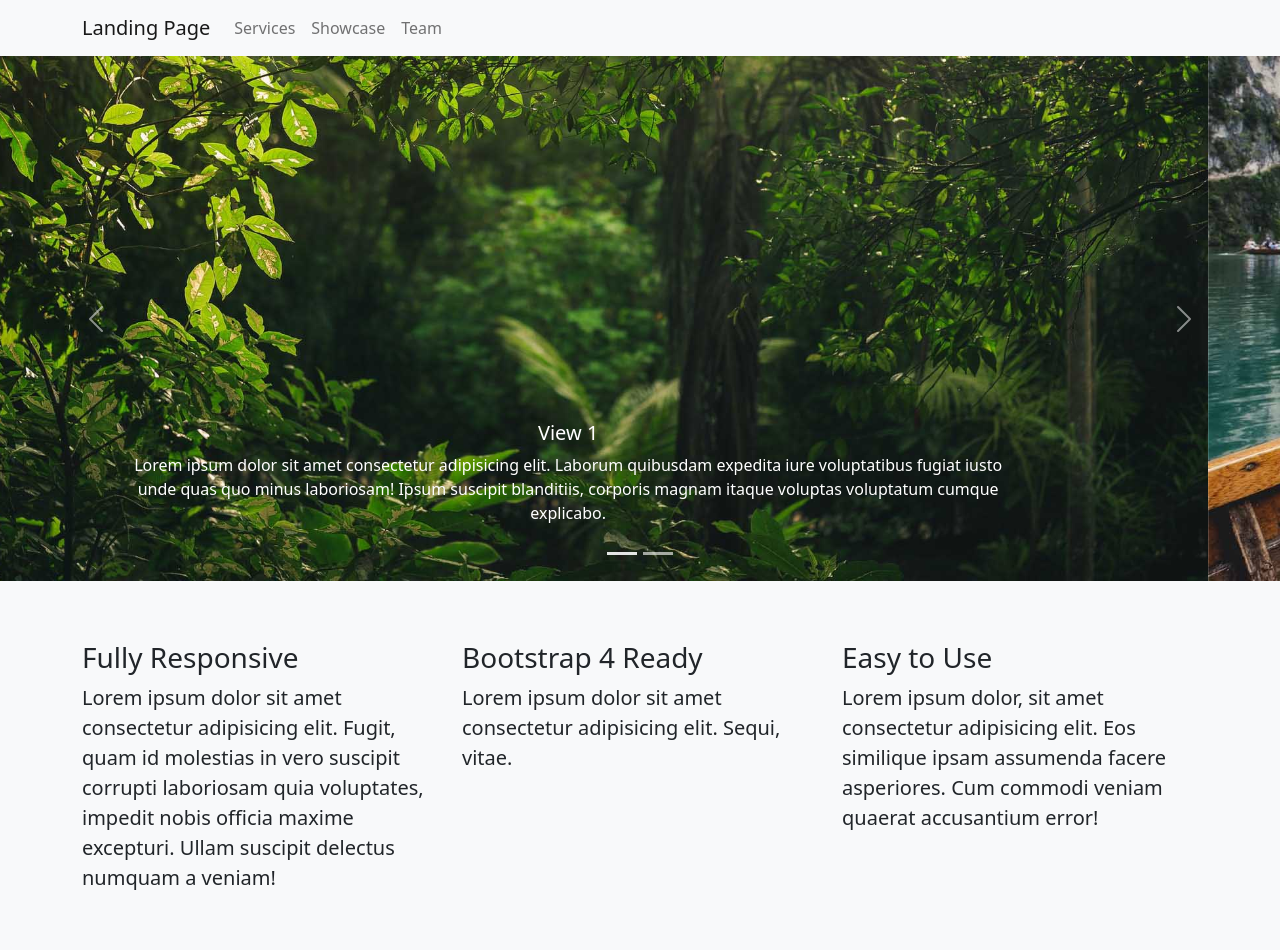
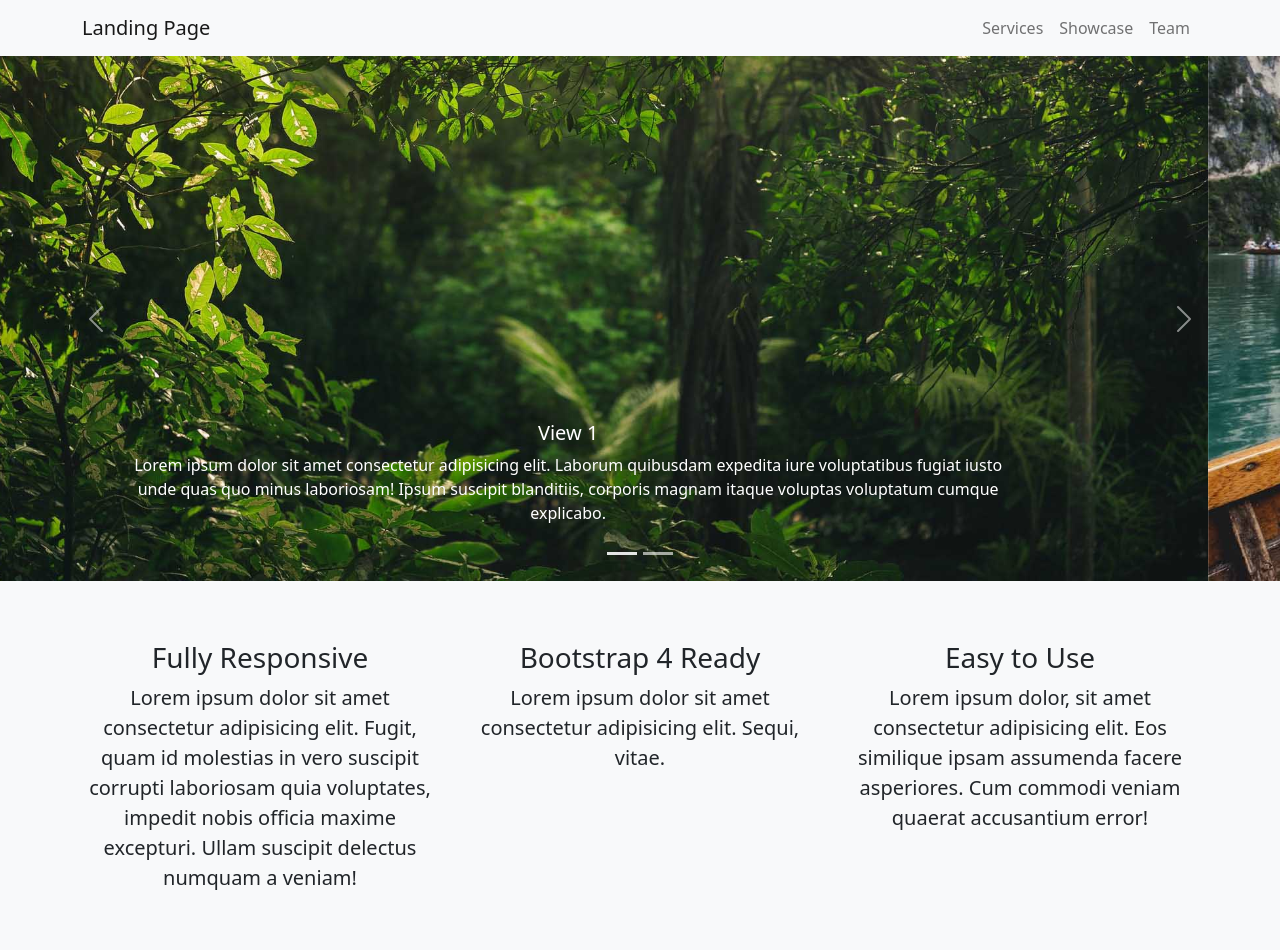
Before and after one commit to LukaszCiepichal/landing-page, a plain HTML site: page index.html in a window 1280 px wide. Shown: the top 950 px of the page. Drawn offline with nearby package versions, Linux system fonts and the light colour scheme.

Commit message:
kosmetyczne poprawki

```diff
--- a/index.html
+++ b/index.html
@@ -24,7 +24,7 @@
                 <span class="navbar-toggler-icon"></span>
             </button>
             <div class="collapse navbar-collapse" id="navbarNav">
-                <ul class="navbar-nav ml-auto">
+                <ul class="navbar-nav ms-auto">
                     <li class="nav-item">
                         <a class="nav-link" href="#">Services</a>
                     </li>
@@ -87,19 +87,19 @@
         <div class="container">
             <div class="row">
                 <div class="col-md-4 service-item">
-                    <h3>Fully Responsive</h3>
-                    <p class="lead mb-0">Lorem ipsum dolor sit amet consectetur adipisicing elit. Fugit, quam id
+                    <h3 class="text-center">Fully Responsive</h3>
+                    <p class="lead mb-0 text-center">Lorem ipsum dolor sit amet consectetur adipisicing elit. Fugit, quam id
                         molestias in vero
                         suscipit corrupti laboriosam quia voluptates, impedit nobis officia maxime excepturi. Ullam
                         suscipit delectus numquam a veniam!</p>
                 </div>
                 <div class="col-md-4 service-item">
-                    <h3>Bootstrap 4 Ready</h3>
-                    <p class="lead mb-0">Lorem ipsum dolor sit amet consectetur adipisicing elit. Sequi, vitae.</p>
+                    <h3 class="text-center">Bootstrap 4 Ready</h3>
+                    <p class="lead mb-0 text-center">Lorem ipsum dolor sit amet consectetur adipisicing elit. Sequi, vitae.</p>
                 </div>
                 <div class="col-md-4 service-item">
-                    <h3>Easy to Use</h3>
-                    <p class="lead mb-0">Lorem ipsum dolor, sit amet consectetur adipisicing elit. Eos similique
+                    <h3 class="text-center">Easy to Use</h3>
+                    <p class="lead mb-0 text-center">Lorem ipsum dolor, sit amet consectetur adipisicing elit. Eos similique
                         ipsam assumenda
                         facere asperiores. Cum commodi veniam quaerat accusantium error!</p>
                 </div>
```
